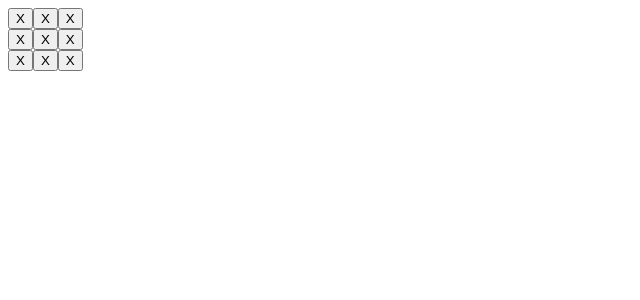
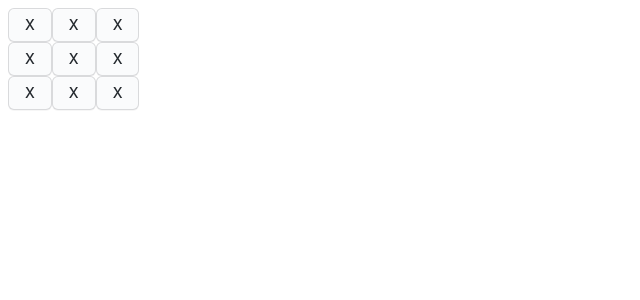
Before and after one commit to BumgeunSong/React.practice, a React (Create React App) app in the folder react-practice/: page / in a window 1280 px wide. Shown: the top 300 px of the page, without its empty margins (0-640 px from the left). Built offline with nearby package versions, Linux system fonts and the light colour scheme.

Commit message:
버튼에 스타일 입히기

```diff
--- a/react-practice/src/Tic-tac-toe.js
+++ b/react-practice/src/Tic-tac-toe.js
@@ -5,7 +5,7 @@ import styles from './Tic-tac-toe.module.css';
 import App from './App';
 
 function Square({ value }) {
-    return <button className="square">{value}</button>;
+    return <button className={styles.square}>{value}</button>;
 }
 
 function TicTacToe() {
--- a/react-practice/src/Tic-tac-toe.module.css
+++ b/react-practice/src/Tic-tac-toe.module.css
@@ -0,0 +1,57 @@
+
+.square {
+  appearance: none;
+  background-color: #FAFBFC;
+  border: 1px solid rgba(27, 31, 35, 0.15);
+  border-radius: 6px;
+  box-shadow: rgba(27, 31, 35, 0.04) 0 1px 0, rgba(255, 255, 255, 0.25) 0 1px 0 inset;
+  box-sizing: border-box;
+  color: #24292E;
+  cursor: pointer;
+  display: inline-block;
+  font-family: -apple-system, system-ui, "Segoe UI", Helvetica, Arial, sans-serif, "Apple Color Emoji", "Segoe UI Emoji";
+  font-size: 14px;
+  font-weight: 500;
+  line-height: 20px;
+  list-style: none;
+  padding: 6px 16px;
+  position: relative;
+  transition: background-color 0.2s cubic-bezier(0.3, 0, 0.5, 1);
+  user-select: none;
+  -webkit-user-select: none;
+  touch-action: manipulation;
+  vertical-align: middle;
+  white-space: nowrap;
+  word-wrap: break-word;
+}
+
+.square:hover {
+  background-color: #F3F4F6;
+  text-decoration: none;
+  transition-duration: 0.1s;
+}
+
+.square:disabled {
+  background-color: #FAFBFC;
+  border-color: rgba(27, 31, 35, 0.15);
+  color: #959DA5;
+  cursor: default;
+}
+
+.square:active {
+  background-color: #EDEFF2;
+  box-shadow: rgba(225, 228, 232, 0.2) 0 1px 0 inset;
+  transition: none 0s;
+}
+
+.square:focus {
+  outline: 1px transparent;
+}
+
+.square:before {
+  display: none;
+}
+
+.square:-webkit-details-marker {
+  display: none;
+}
```
